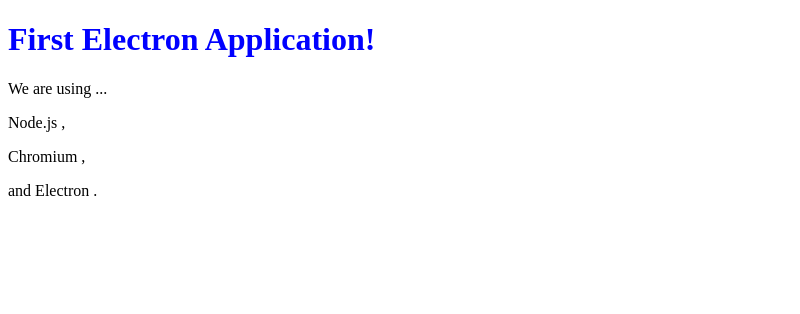
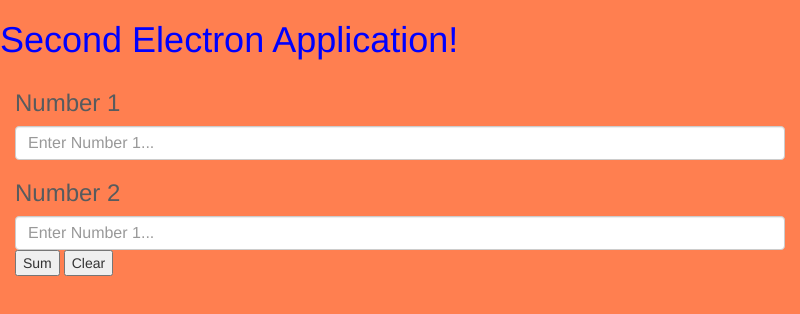
Before and after one commit to vishipayyallore/learning_electron_in_2020, an Electron app: page second-electron-app/index.html in a window 800 px wide. Drawn offline with nearby package versions, Linux system fonts and the light colour scheme.

Commit message:
second application

```diff
--- a/second-electron-app/index.html
+++ b/second-electron-app/index.html
@@ -3,21 +3,45 @@
 
 <head>
     <meta charset="UTF-8">
-    <title>First Electron Application!</title>
+    <title>Second Electron Application!</title>
     <!-- https://electronjs.org/docs/tutorial/security#csp-meta-tag -->
     <meta http-equiv="Content-Security-Policy" content="script-src 'self' 'unsafe-inline';" />
     <meta http-equiv="X-Content-Security-Policy" content="default-src 'self'; script-src 'self'">
 
+    <link rel="stylesheet" href="https://maxcdn.bootstrapcdn.com/bootstrap/3.3.7/css/bootstrap.min.css">
     <link rel="stylesheet" href="styles.css">
+
+    <script src="https://code.jquery.com/jquery-3.2.1.js"></script>
 </head>
 
 <body>
-    <h1>First Electron Application!</h1>
+    <h1>Second Electron Application!</h1>
 
-    We are using ...
-    <p>Node.js <span id="node-version"></span>,</p>
-    <p>Chromium <span id="chrome-version"></span>,</p>
-    <p>and Electron <span id="electron-version"></span>.</p>
+    <div id="container" class="container-fluid">
+
+        <!-- Input row -->
+        <div class="row">
+            <div class="col-xs-12 col-sm-12 col-md-12 col-lg-12 ">
+                <h3 class="hash-heading">Number 1</h3>
+                <input type="text" id="number1" class="form-control text-input" placeholder="Enter Number 1...">
+            </div>
+        </div>
+
+        <div class="row">
+            <div class="col-xs-12 col-sm-12 col-md-12 col-lg-12 ">
+                <h3 class="hash-heading">Number 2</h3>
+                <input type="text" id="number2" class="form-control text-input" placeholder="Enter Number 1...">
+            </div>
+        </div>
+
+        <div class="row">
+            <div class="col-xs-12 col-sm-12 col-md-12 col-lg-12 ">
+                <button type="button">Sum</button>
+                <button type="button">Clear</button>
+            </div>
+        </div>
+
+    </div>
 
     <!-- You can also require other files to run in this process -->
     <script src="./renderer.js"></script>
--- a/second-electron-app/styles.css
+++ b/second-electron-app/styles.css
@@ -5,3 +5,23 @@
 span {
     color: cornflowerblue;
 }
+
+html, body, .container-fluid {
+    background-color: coral;
+  }
+
+  .text-input {
+    font-size: 16px;
+  }
+
+  .hash-output {
+    color: #575B5E;
+    font-size: 16px;
+    letter-spacing: 2px;
+    white-space: pre-wrap;
+  }
+
+  .hash-heading {
+    color: #575B5E;
+    font-weight: normal;
+  }
```
Also changed, not shown: 1 other file.
